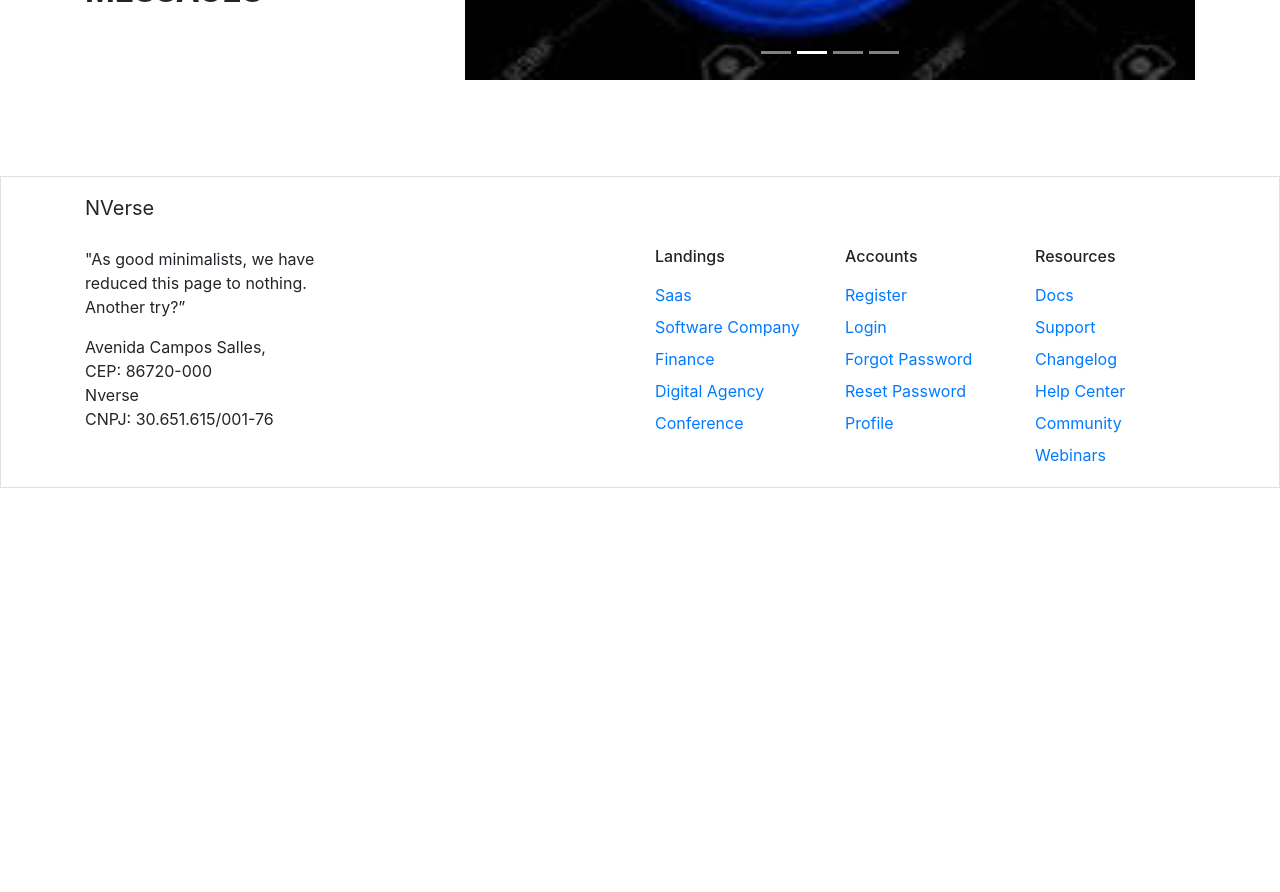
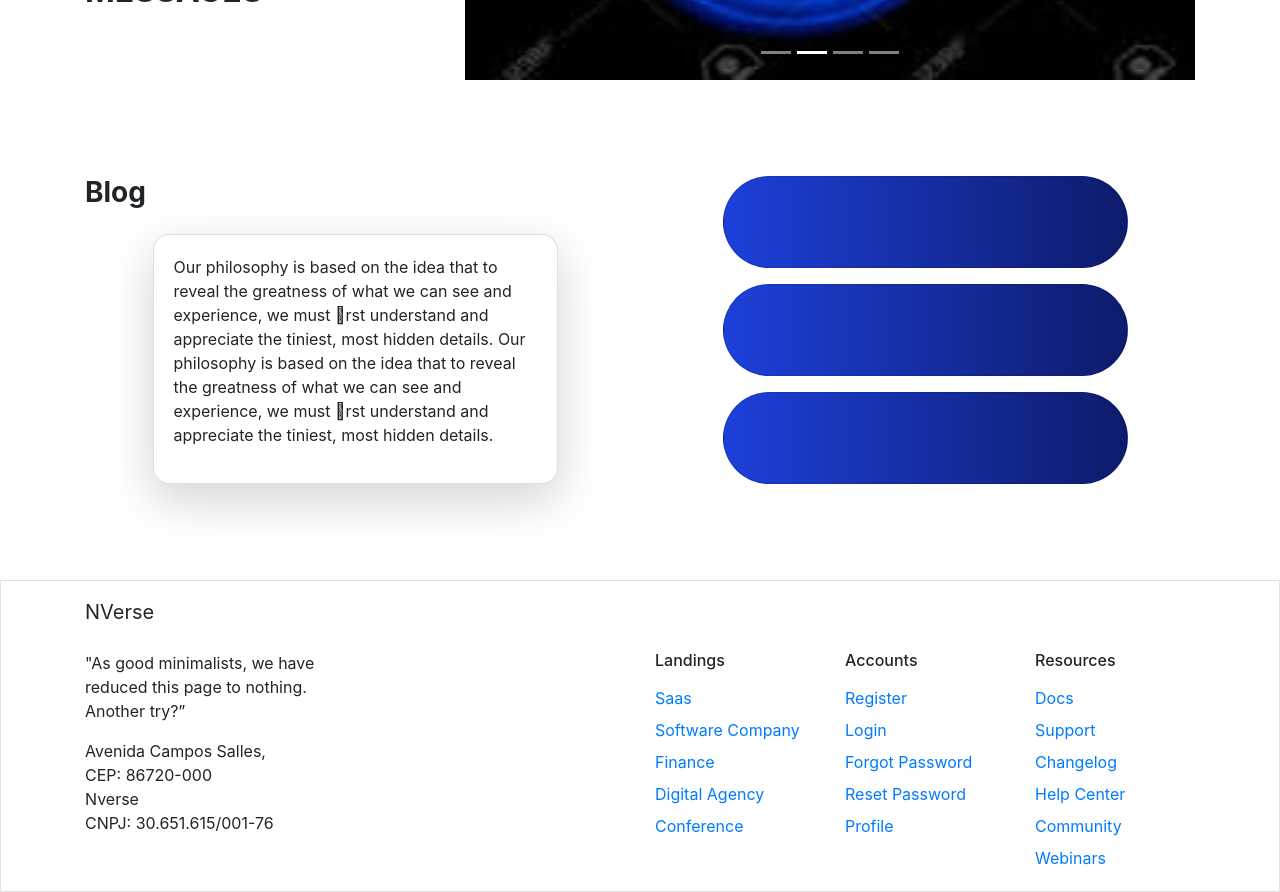
Before and after one commit to lexdier/nVerse, a Nuxt app: page / in a window 1280 px wide. Shown: the part 1480-2372 px from the top of the page. Before the commit the page ends 1968 px from the top, so only its background shows below. Built offline with nearby package versions, Linux system fonts and the light colour scheme.

Commit message:
feat: create blog section

```diff
--- /dev/null
+++ b/components/BlogSection.vue
@@ -0,0 +1,37 @@
+
+<script lang="ts" setup>
+
+</script>
+
+<template>
+  <BRow class="py-5">
+    <BCol cols="6" class="d-flex flex-column">
+        <span class="h3 font-weight-bolder">Blog</span>
+        <BCard style="border-radius: 1em;" class="mt-3 w-75 align-self-center shadow-lg">
+            <p>
+                Our philosophy is based on the idea
+                that to reveal the greatness of what
+                we can see and experience, we must
+                rst understand and appreciate the
+                tiniest, most hidden details.
+                Our philosophy is based on the idea
+                that to reveal the greatness of what
+                we can see and experience, we must
+                rst understand and appreciate the
+                tiniest, most hidden details.
+            </p>
+        </BCard>
+    </BCol>
+    <BCol cols="6" class="d-flex flex-column align-items-center" style="gap: 1em;">
+        <BCard class="rounded-pill w-75 h-100 gradient"/>
+        <BCard class="rounded-pill w-75 h-100 gradient"/>
+        <BCard class="rounded-pill w-75 h-100 gradient"/>
+    </BCol>
+  </BRow>
+</template>
+<style>
+.gradient{
+    background: -webkit-linear-gradient(left, #1d40da, #0d1b6b);
+    background: linear-gradient(to right, #1d40da, #0d1b6b);
+}
+</style>
--- a/pages/index.vue
+++ b/pages/index.vue
@@ -1,4 +1,5 @@
 <script setup lang="ts">
+import BlogSection from '~/components/BlogSection.vue';
 import CarouselSection from '~/components/CarouselSection.vue';
 import SectionContact from '~/components/SectionContact.vue';
 import SectionPricing from '~/components/SectionPricing.vue';
@@ -13,6 +14,8 @@ import SectionPricing from '~/components/SectionPricing.vue';
       <SectionPricing/>
 
       <CarouselSection/>
+
+      <BlogSection/>
     </BContainer>
   </main>
 </template>
```
